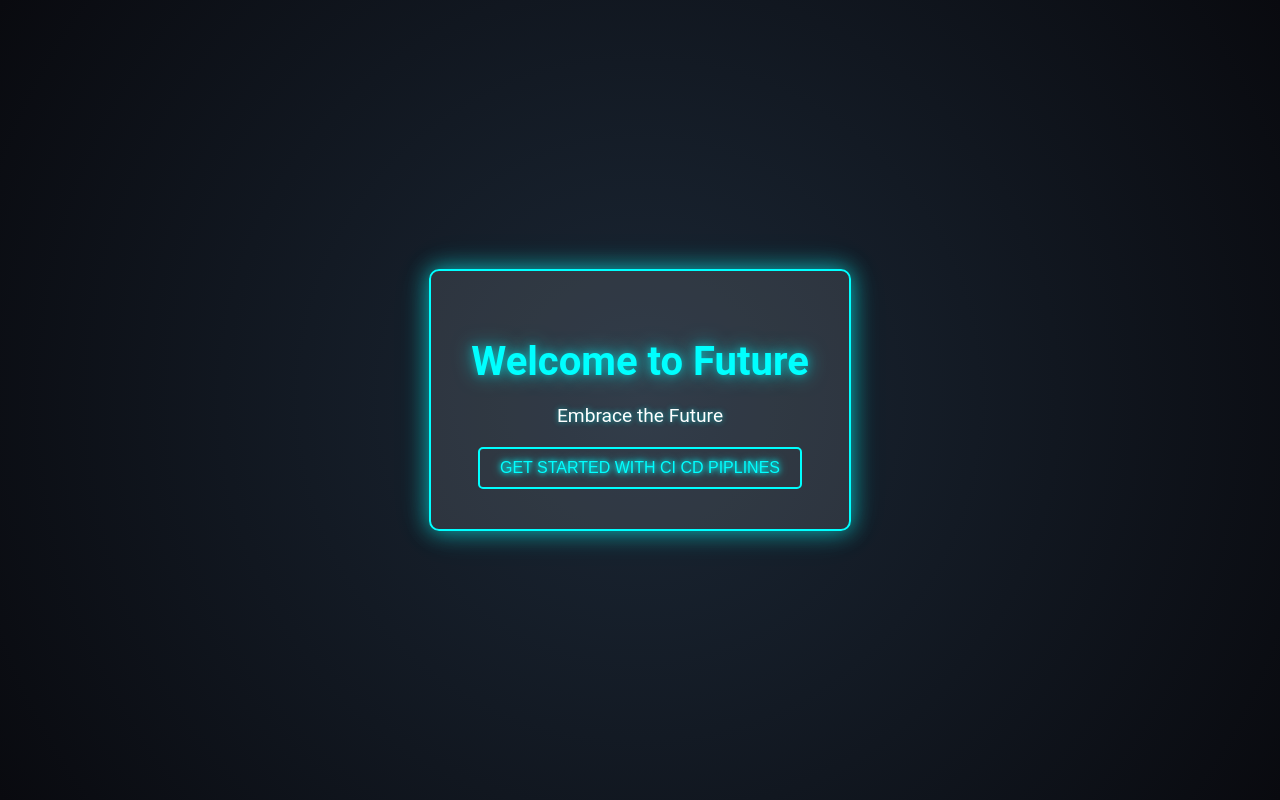
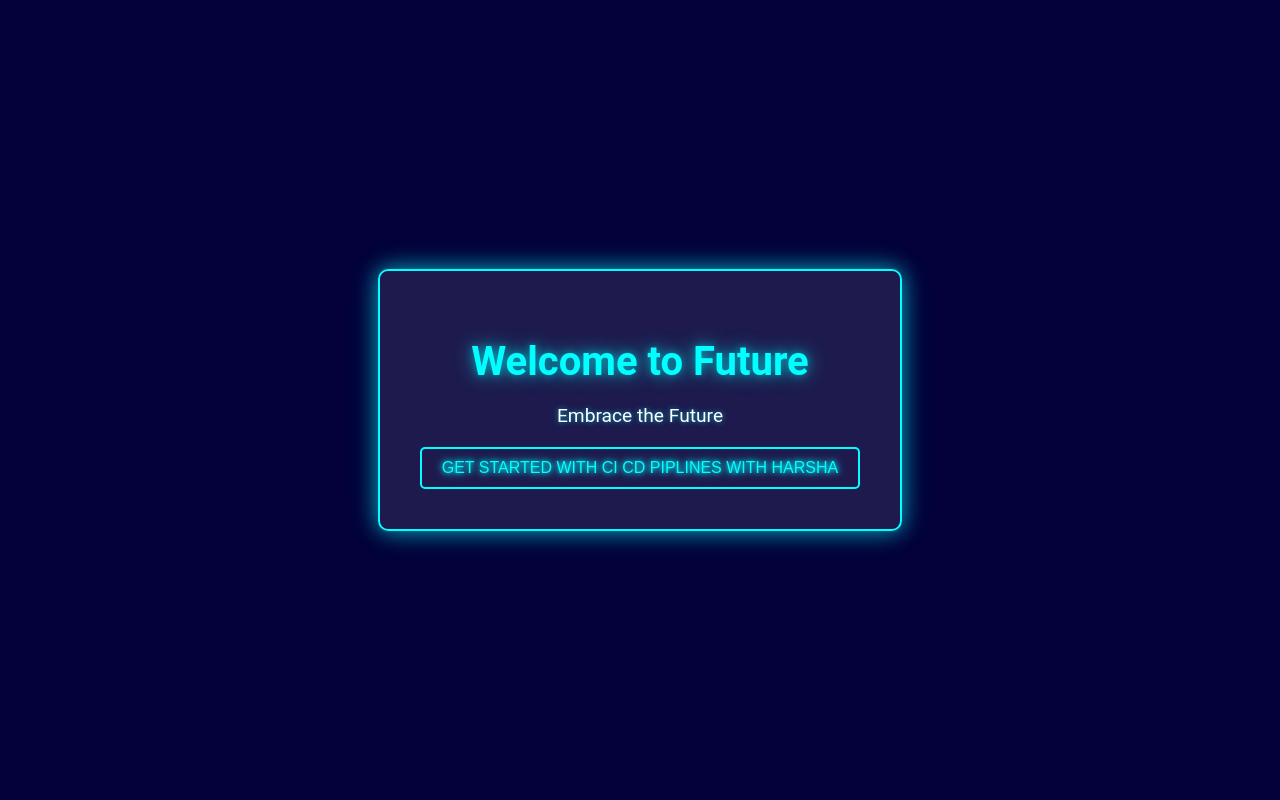
Before and after one commit to HarshaSenarathna/react-app-ec2, a React (Create React App) app: page / in a window 1280 px wide. Built offline with nearby package versions, Linux system fonts and the light colour scheme.

Commit message:
code changes for test the deployment pipline

```diff
--- a/src/components/WelcomeScreen.js
+++ b/src/components/WelcomeScreen.js
@@ -7,7 +7,9 @@ const WelcomeScreen = () => {
       <div className="neon-box">
         <h1 className="welcome-title">Welcome to Future</h1>
         <p className="welcome-subtitle">Embrace the Future</p>
-        <button className="start-button">Get Started with ci cd piplines</button>
+        <button className="start-button">
+          Get Started with ci cd piplines with harsha
+        </button>
       </div>
     </div>
   );
--- a/src/styles/WelcomeScreen.css
+++ b/src/styles/WelcomeScreen.css
@@ -4,7 +4,8 @@ html {
   padding: 0;
   height: 100%;
   font-family: 'Roboto', sans-serif;
-  background: radial-gradient(circle at center, #1b2735 0%, #090a0f 100%);
+  /* background: radial-gradient(circle at center, #1b2735 0%, #090a0f 100%); */
+  background: rgb(4, 0, 57);
   overflow: hidden;
 }
 
```
